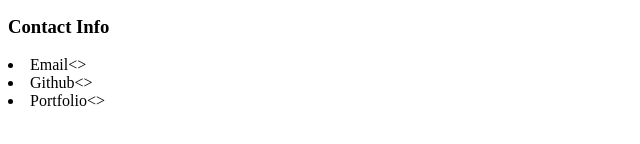
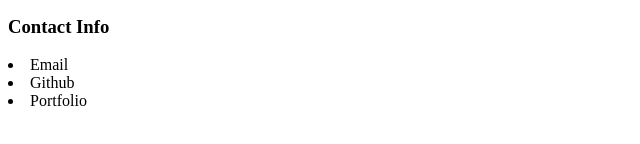
Before and after one commit to lrespino/CBC, a plain HTML site: page your turn.html in a window 1280 px wide. Shown: the part 182-326 px from the top of the page, 0-640 px from the left. Drawn offline with Linux system fonts and the light colour scheme.

Commit message:
fixed li

```diff
--- a/your turn.html
+++ b/your turn.html
@@ -9,8 +9,8 @@
 	<img src="">
 	<p>about the student</p>
 	<h3>Contact Info</h3>
-	<li>Email<>
-	<li>Github<>
-	<li>Portfolio<>
+	<li>Email</li>
+	<li>Github</li>
+	<li>Portfolio</li>
 </body>
 </html>
```
